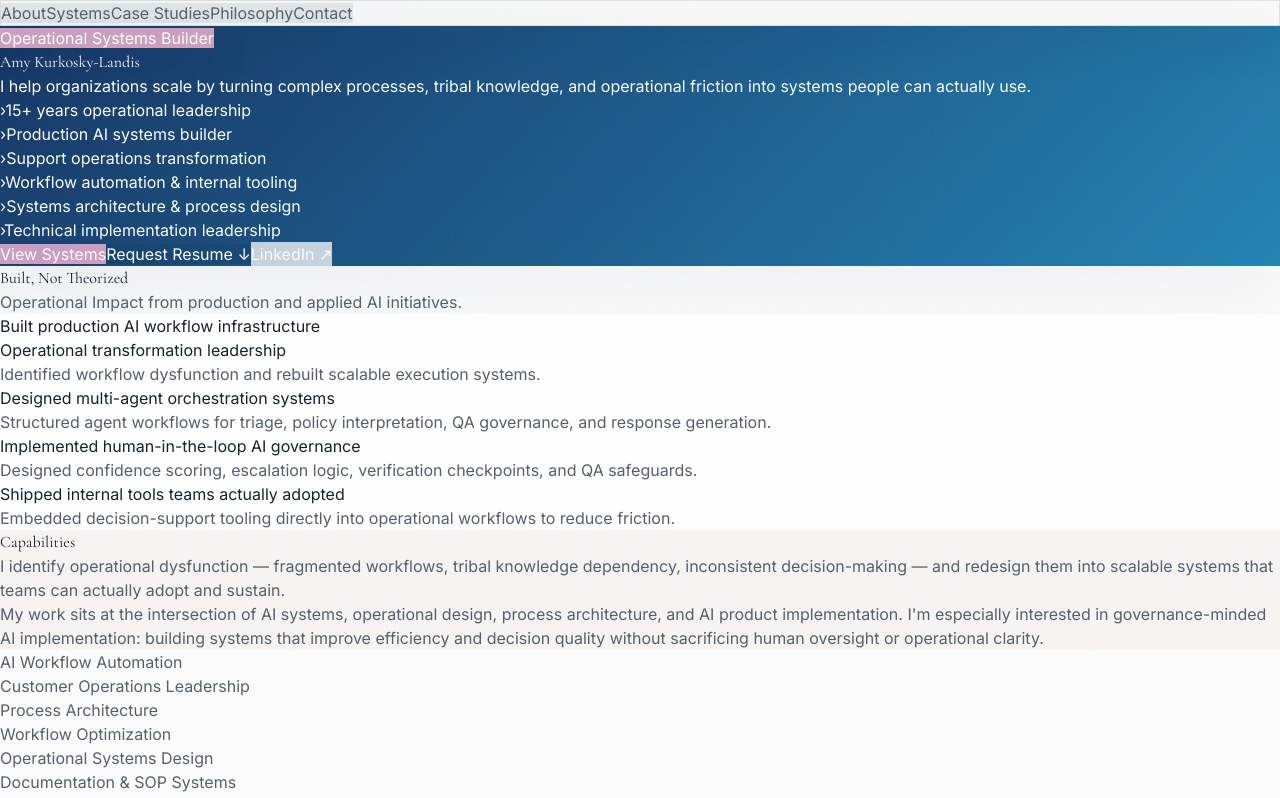
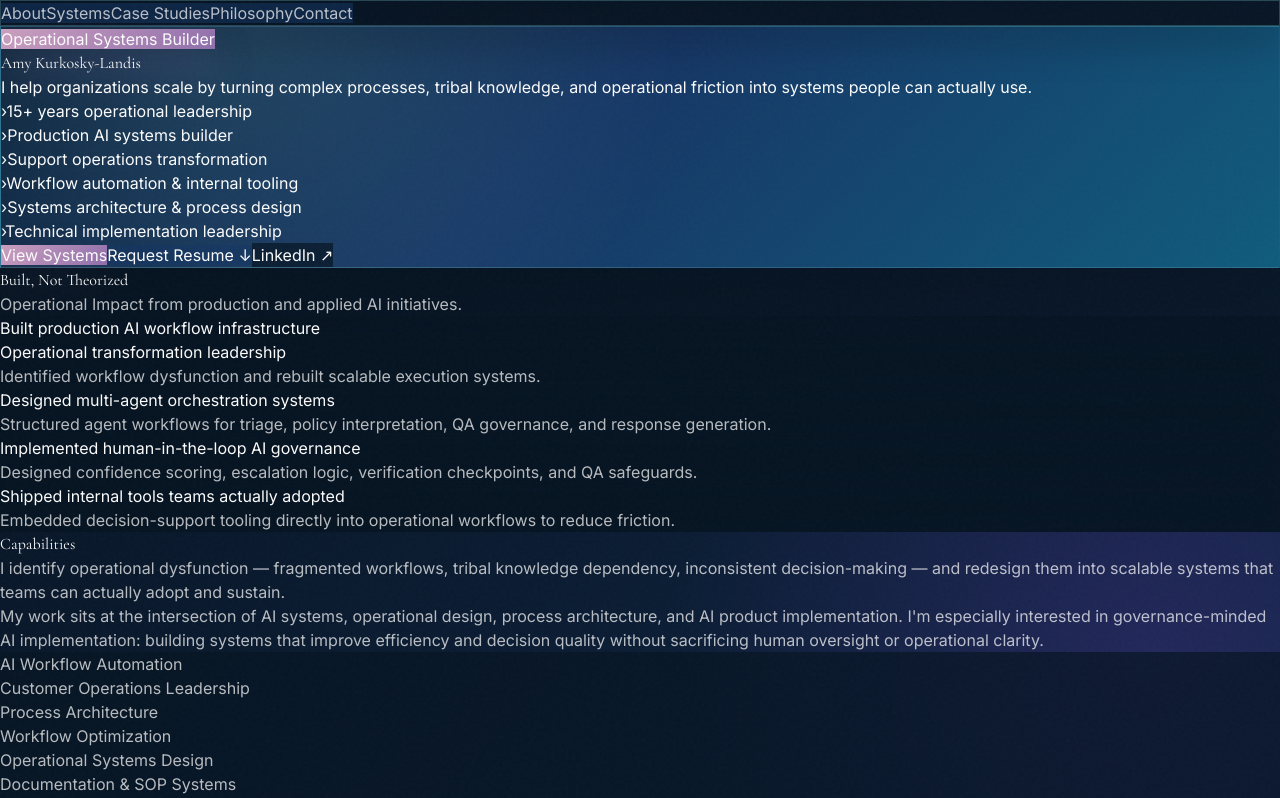
Before and after one commit to akurkosky-alt/amy-portfolio, a React (Vite) app: page / in a window 1280 px wide. Shown: the top 798 px of the page. Built offline with nearby package versions, Linux system fonts and the light colour scheme.

Commit message:
style: rebalance brand palette to deep ocean

```diff
--- a/src/index.css
+++ b/src/index.css
@@ -31,18 +31,18 @@ html {
 
 body {
   font-family: var(--font-body);
-  background-color: var(--sand);
-  color: var(--ink);
+  background-color: #081523;
+  color: var(--pearl);
   -webkit-font-smoothing: antialiased;
   -moz-osx-font-smoothing: grayscale;
 }
 
 .brand-site {
   background:
-    radial-gradient(circle at 10% 0%, rgba(130, 215, 225, 0.26), transparent 32rem),
-    radial-gradient(circle at 92% 18%, rgba(203, 159, 191, 0.22), transparent 30rem),
-    var(--sand) !important;
-  color: var(--ink) !important;
+    radial-gradient(circle at 10% -10%, rgba(36, 131, 179, 0.42), transparent 30rem),
+    radial-gradient(circle at 90% 8%, rgba(75, 53, 150, 0.34), transparent 30rem),
+    linear-gradient(135deg, #071321 0%, var(--octopus-navy) 48%, #0A2134 100%) !important;
+  color: var(--pearl) !important;
 }
 
 .brand-site .bg-zinc-950 {
@@ -50,29 +50,29 @@ body {
 }
 
 .brand-site [class*="bg-zinc-900"] {
-  background: rgba(255, 255, 255, 0.75) !important;
+  background: rgba(8, 21, 35, 0.72) !important;
   backdrop-filter: blur(12px);
 }
 
 .brand-site [class*="bg-zinc-800"] {
-  background: rgba(20, 32, 51, 0.08) !important;
+  background: rgba(22, 54, 101, 0.54) !important;
 }
 
 .brand-site [class*="border-zinc"] {
-  border-color: rgba(130, 215, 225, 0.34) !important;
+  border-color: rgba(130, 215, 225, 0.22) !important;
 }
 
 .brand-site [class*="text-zinc-50"],
 .brand-site [class*="text-zinc-100"],
 .brand-site [class*="text-zinc-200"] {
-  color: var(--ink) !important;
+  color: var(--pearl) !important;
 }
 
 .brand-site [class*="text-zinc-300"],
 .brand-site [class*="text-zinc-400"],
 .brand-site [class*="text-zinc-500"],
 .brand-site [class*="text-zinc-600"] {
-  color: var(--slate) !important;
+  color: rgba(252, 252, 252, 0.72) !important;
 }
 
 .brand-site [class*="text-cyan"] {
@@ -80,13 +80,13 @@ body {
 }
 
 .brand-site [class*="bg-cyan-500"] {
-  background: var(--seafoam-lilac) !important;
-  color: var(--ink) !important;
-  box-shadow: 0 20px 40px rgba(22, 54, 101, 0.15) !important;
+  background: linear-gradient(135deg, var(--seafoam-lilac), var(--orchid-current)) !important;
+  color: var(--pearl) !important;
+  box-shadow: 0 20px 40px rgba(144, 111, 172, 0.28) !important;
 }
 
 .brand-site [class*="bg-cyan-950"] {
-  background: rgba(130, 215, 225, 0.18) !important;
+  background: rgba(36, 131, 179, 0.18) !important;
 }
 
 .brand-site [class*="border-cyan"] {
@@ -99,24 +99,27 @@ body {
 }
 
 .brand-site nav > div {
-  background: rgba(252, 252, 252, 0.76) !important;
-  border-color: rgba(22, 54, 101, 0.12) !important;
-  box-shadow: 0 16px 40px rgba(22, 54, 101, 0.12) !important;
+  background: rgba(8, 21, 35, 0.78) !important;
+  border-color: rgba(130, 215, 225, 0.26) !important;
+  box-shadow: 0 16px 40px rgba(0, 0, 0, 0.24) !important;
 }
 
 .brand-site nav a {
-  color: var(--ink) !important;
+  color: rgba(252, 252, 252, 0.72) !important;
 }
 
 .brand-site nav a:hover {
-  background: rgba(203, 159, 191, 0.22) !important;
+  background: rgba(172, 26, 76, 0.2) !important;
   color: var(--octopus-magenta) !important;
 }
 
 .brand-site .brand-hero-card {
-  background: linear-gradient(135deg, var(--octopus-navy), var(--deep-current)) !important;
+  background:
+    radial-gradient(circle at 20% 0%, rgba(130, 215, 225, 0.16), transparent 26rem),
+    linear-gradient(135deg, #0A1E34, var(--octopus-navy) 45%, #105C7D 100%) !important;
   color: var(--pearl) !important;
-  box-shadow: 0 30px 70px rgba(22, 54, 101, 0.24);
+  box-shadow: 0 30px 80px rgba(0, 0, 0, 0.32);
+  border: 1px solid rgba(130, 215, 225, 0.24);
 }
 
 .brand-site .brand-hero-card [class*="text-zinc"],
```
